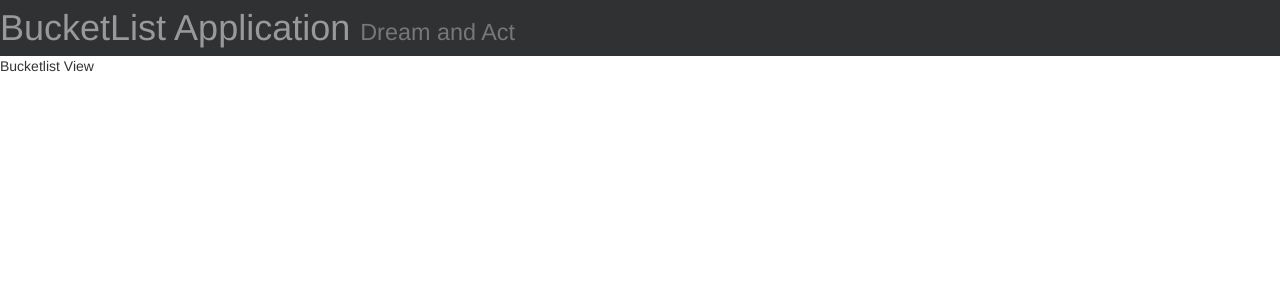
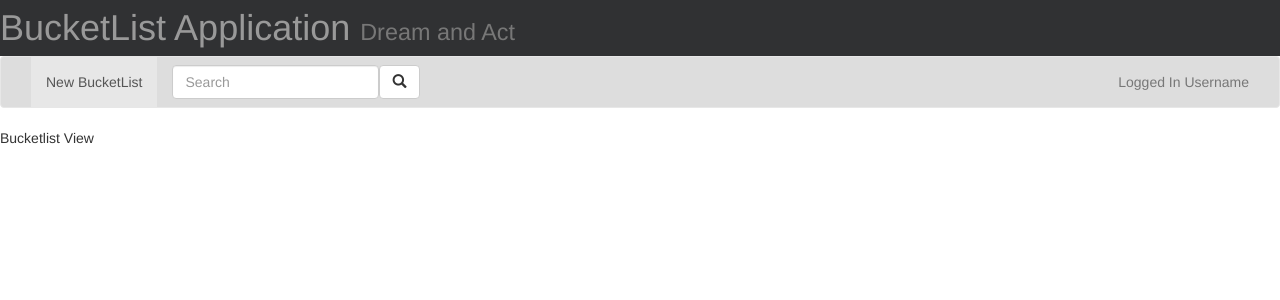
Before and after one commit to Mbarak-Mbigo/cp2-frontend, an Angular app: page /dashboard/bucketlists in a window 1280 px wide. Shown: the top 300 px of the page. Built offline with nearby package versions, Linux system fonts and the light colour scheme.

Commit message:
add dashboard navigation bar

```diff
--- a/src/app/core/dashboard/dashboard.module.ts
+++ b/src/app/core/dashboard/dashboard.module.ts
@@ -5,6 +5,7 @@ import { CommonModule } from '@angular/common';
 import { dashboardRouting } from '../../approutes/dashboard.routes';
 import { DashboardComponent } from './dashboard/dashboard.component';
 import { BucketListComponent } from '../features/bucketlist/bucketlist.component';
+import { DashboardnavComponent } from './dashboardnav/dashboardnav.component';
 
 @NgModule({
   imports: [
@@ -13,7 +14,8 @@ import { BucketListComponent } from '../features/bucketlist/bucketlist.component
   ],
   declarations: [
     DashboardComponent,
-    BucketListComponent
+    BucketListComponent,
+    DashboardnavComponent
   ],
   exports: [DashboardComponent],
 })
--- a/src/app/core/dashboard/dashboard/dashboard.component.html
+++ b/src/app/core/dashboard/dashboard/dashboard.component.html
@@ -1,3 +1,4 @@
 <div class="" >
+  <app-dashboardnav></app-dashboardnav>
   <router-outlet></router-outlet>
 </div>
--- /dev/null
+++ b/src/app/core/dashboard/dashboardnav/dashboardnav.component.css
@@ -0,0 +1,3 @@
+.navbar-default {
+  background-color: #ddd;
+}
--- /dev/null
+++ b/src/app/core/dashboard/dashboardnav/dashboardnav.component.html
@@ -0,0 +1,19 @@
+<nav class="navbar navbar-default">
+  <div class="container-fluid">
+    <!-- Collect the nav links, forms, and other content for toggling -->
+    <div class="collapse navbar-collapse" id="bs-example-navbar-collapse-1">
+      <ul class="nav navbar-nav">
+        <li class="active"><a href="#">New BucketList <span class="sr-only">(current)</span></a></li>
+      </ul>
+      <form class="navbar-form navbar-left">
+        <div class="form-group">
+          <input type="text" class="form-control" placeholder="Search">
+        </div>
+        <button type="submit" class="btn btn-default"><span class="glyphicon glyphicon-search"></span></button>
+      </form>
+      <ul class="nav navbar-nav navbar-right">
+        <li><a href="#">Logged In Username</a></li>
+      </ul>
+    </div><!-- /.navbar-collapse -->
+  </div><!-- /.container-fluid -->
+</nav>
--- /dev/null
+++ b/src/app/core/dashboard/dashboardnav/dashboardnav.component.ts
@@ -0,0 +1,15 @@
+import { Component, OnInit } from '@angular/core';
+
+@Component({
+  selector: 'app-dashboardnav',
+  templateUrl: './dashboardnav.component.html',
+  styleUrls: ['./dashboardnav.component.css']
+})
+export class DashboardnavComponent implements OnInit {
+
+  constructor() { }
+
+  ngOnInit() {
+  }
+
+}
```
Also changed, not shown: 1 other file (tests, documents, lock files or other folders).
